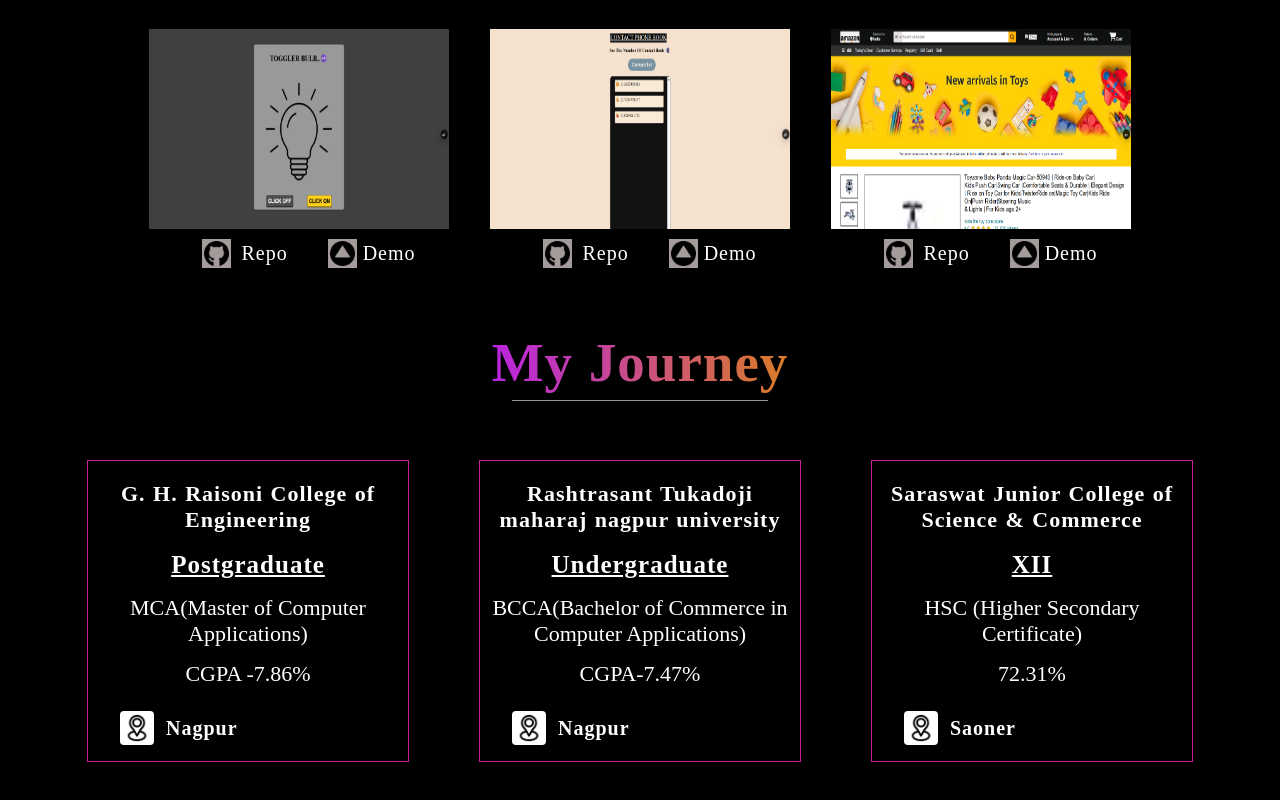
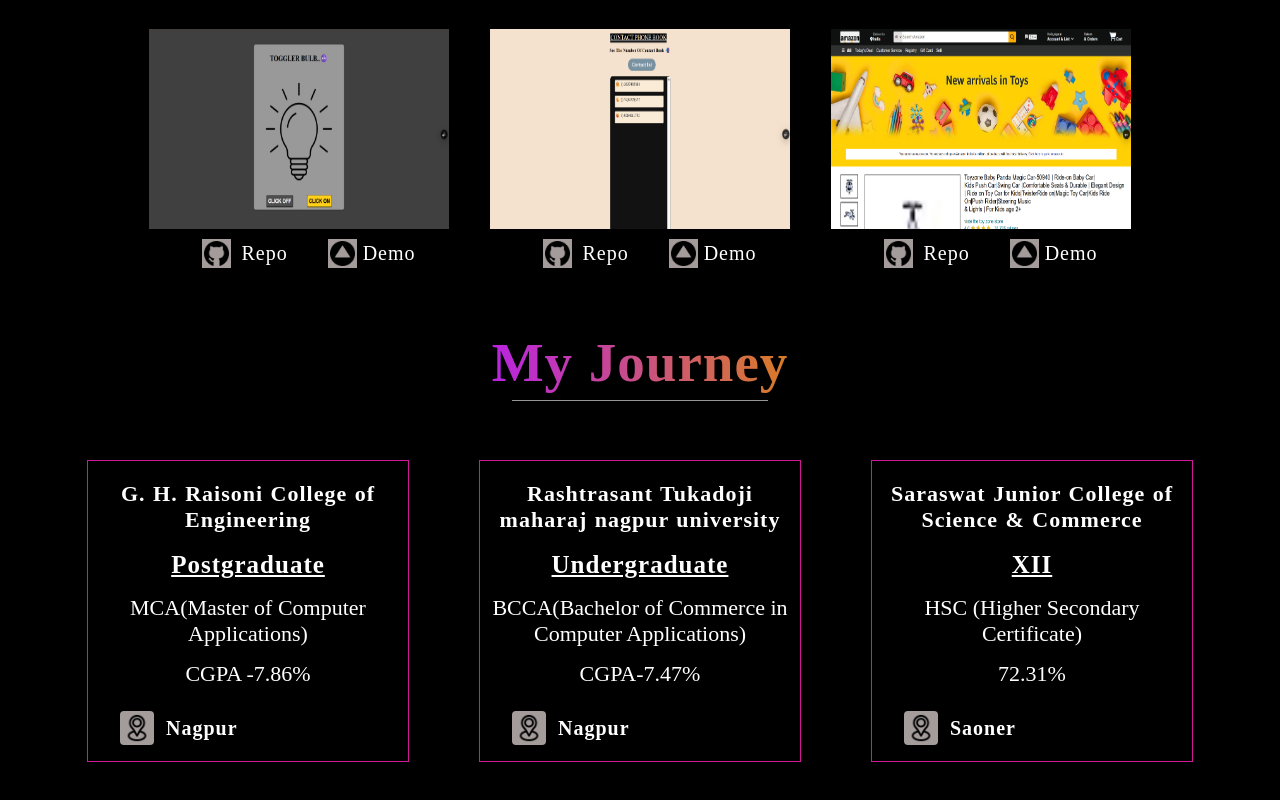
Before and after one commit to nidhinagpure/my-portfolio, a React (Vite) app: page / in a window 1280 px wide. Shown: the part 2269-3069 px from the top of the page. Built offline with nearby package versions, Linux system fonts and the light colour scheme.

Commit message:
contact init

```diff
--- a/src/components/contact/Contact.jsx
+++ b/src/components/contact/Contact.jsx
@@ -1,7 +1,18 @@
 import './../contact/Contact.css';
 
-const Contact = () => {
-  return <div>Contact Page</div>;
+
+
+
+
+
+export function Contact(){
+  return (
+    <>
+
+
+    </>
+
+  )
 };
 
 export default Contact;
--- a/src/components/education/Education.css
+++ b/src/components/education/Education.css
@@ -32,7 +32,7 @@
     padding-top: 14px;
 }
 .education-container img{
-    background-color: white;
+    background-color: rgb(164, 155, 155);
     margin-left: 20px;
     border-radius: 4px;
     height: 30px;
```
